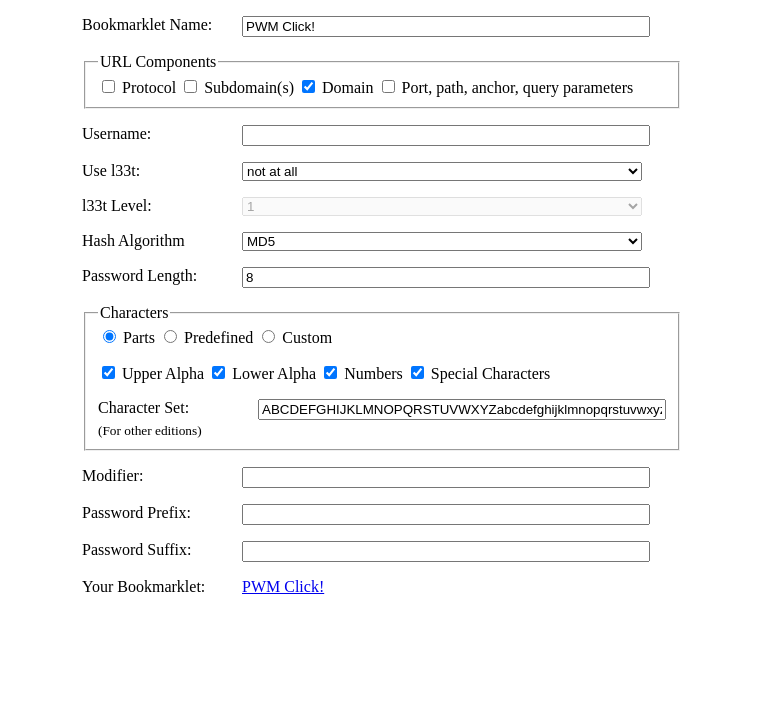
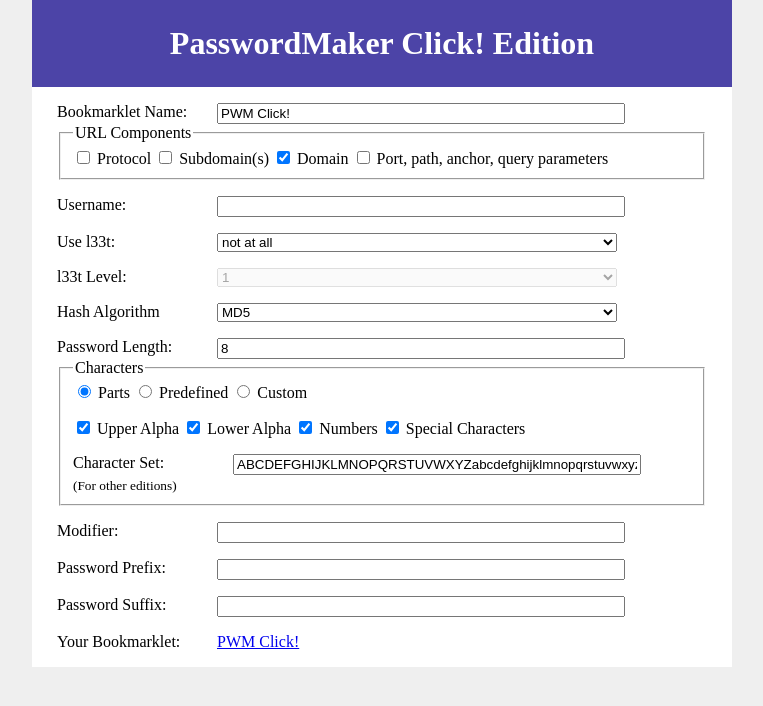
Before and after one commit to tasermonkey/passwordmaker-main, a PHP site: page / in a window 1280 px wide. Shown: the top 706 px of the page, without its empty margins (258-1021 px from the left). Run offline with PHP 8.4, Linux system fonts and the light colour scheme.

Commit message:
Added a little style to match the online edition a bit (Not exactly)
May tweak this later

```diff
--- a/bookmarklet/index.php
+++ b/bookmarklet/index.php
@@ -78,6 +78,7 @@ ob_start();
 	</head>
 	<body>
 		<div id="root">
+			<h1>PasswordMaker Click! Edition</h1>
 			<form>
 				<p id="nameRow" class="formRow">
 					<label for="name">Bookmarklet Name:</label>
--- a/bookmarklet/style.css
+++ b/bookmarklet/style.css
@@ -1,11 +1,31 @@
 body {
 	text-align: center;
+	background-color: #efefef;
+	margin: 0;
+}
+
+h1 {
+	margin: 0;
+	padding: 25px;
+	text-align: center;
+	background-color: #4c44a7;
+	color: #fff;
+}
+
+p {
+	margin-bottom: 0;
 }
 
 #root {
-	width: 600px;
-	margin: auto;
+	width: 700px;
+	margin: 0 auto;
 	text-align: left;
+	background-color: #fff;
+	color: #000;
+}
+
+form {
+	padding: 0 25px 1em;
 }
 
 .formRow label {
```
